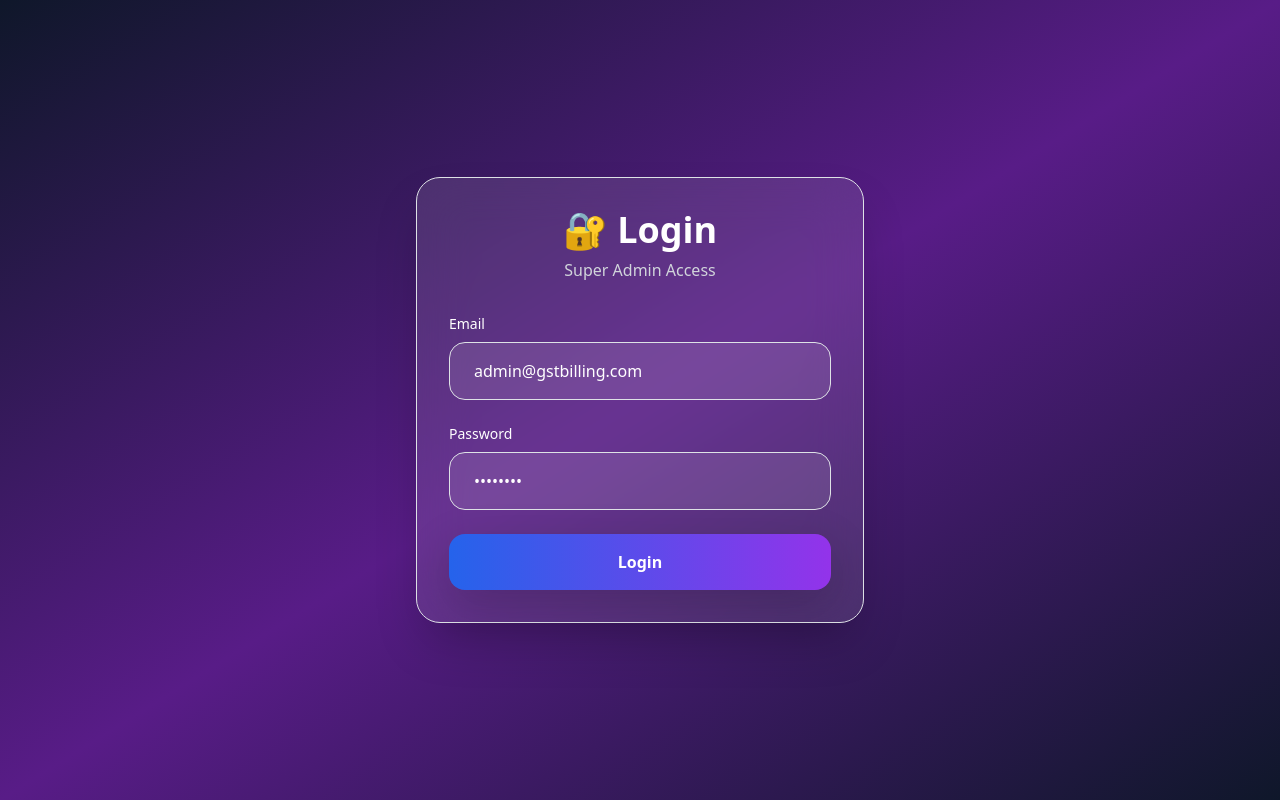
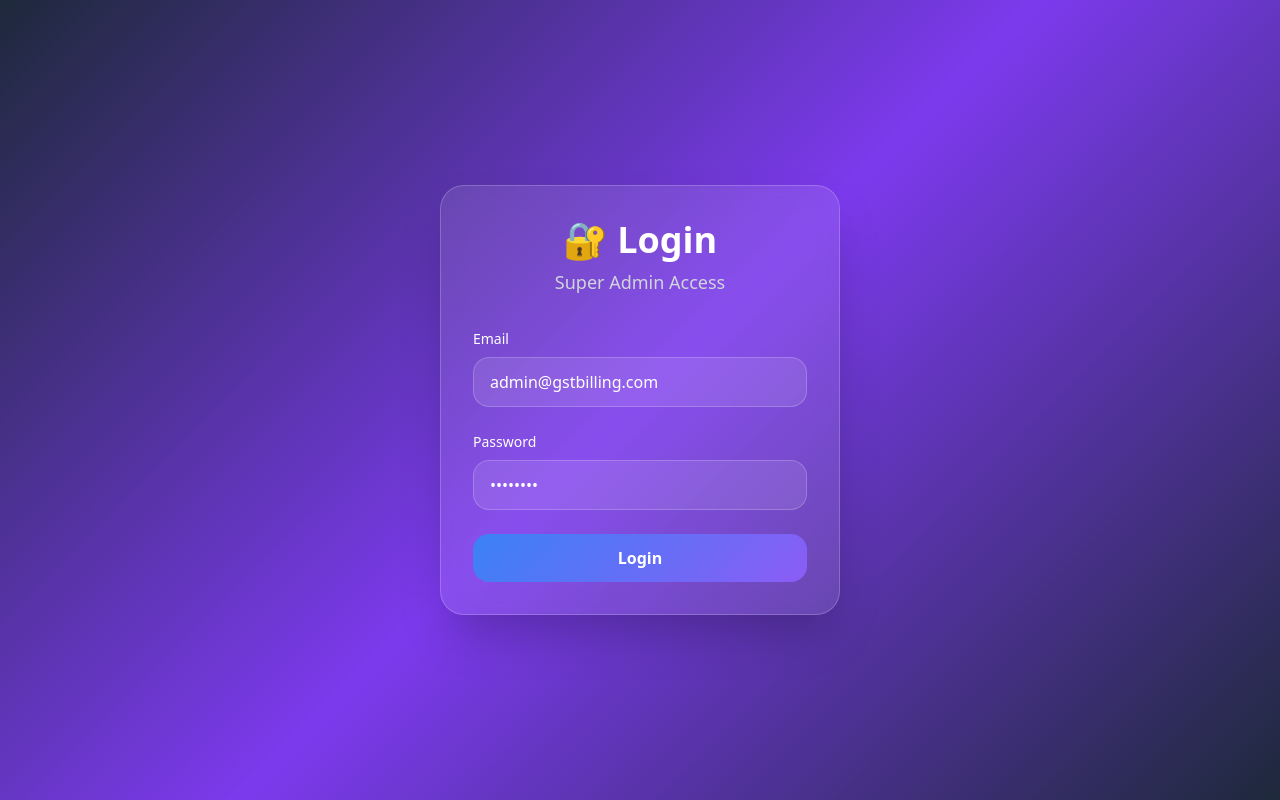
Before and after one commit to Akhilesh2006s/gst-frontend, a React (Vite) app: page /simple-login in a window 1280 px wide. Built offline with nearby package versions, Linux system fonts and the light colour scheme.

Commit message:
Complete rewrite of SimpleLogin with inline styles and add test route

```diff
--- a/src/App.tsx
+++ b/src/App.tsx
@@ -252,6 +252,12 @@ const App: React.FC = () => {
             element={<SimpleLogin />}
           />
 
+          {/* Test Login Route - Bypasses all routing */}
+          <Route
+            path="/test-login"
+            element={<SimpleLogin />}
+          />
+
           {/* Test route to check if styling is working */}
           <Route
             path="/test"
--- a/src/components/auth/SimpleLogin.tsx
+++ b/src/components/auth/SimpleLogin.tsx
@@ -51,50 +51,96 @@ const SimpleLogin: React.FC = () => {
   };
 
   return (
-    <div className="min-h-screen bg-gradient-to-br from-slate-900 via-purple-900 to-slate-900 flex items-center justify-center">
-      <div className="backdrop-blur-xl bg-white/10 rounded-3xl shadow-2xl border border-white/20 p-8 w-full max-w-md">
-        <div className="text-center mb-8">
-          <h1 className="text-4xl font-bold text-white mb-2">🔐 Login</h1>
-          <p className="text-gray-300">Super Admin Access</p>
+    <div style={{
+      minHeight: '100vh',
+      background: 'linear-gradient(135deg, #1e293b 0%, #7c3aed 50%, #1e293b 100%)',
+      display: 'flex',
+      alignItems: 'center',
+      justifyContent: 'center',
+      padding: '20px'
+    }}>
+      <div style={{
+        background: 'rgba(255, 255, 255, 0.1)',
+        backdropFilter: 'blur(10px)',
+        borderRadius: '24px',
+        boxShadow: '0 25px 50px -12px rgba(0, 0, 0, 0.25)',
+        border: '1px solid rgba(255, 255, 255, 0.2)',
+        padding: '32px',
+        width: '100%',
+        maxWidth: '400px'
+      }}>
+        <div style={{ textAlign: 'center', marginBottom: '32px' }}>
+          <h1 style={{ fontSize: '36px', fontWeight: 'bold', color: 'white', marginBottom: '8px' }}>🔐 Login</h1>
+          <p style={{ color: '#d1d5db', fontSize: '18px' }}>Super Admin Access</p>
         </div>
 
-        <form onSubmit={handleLogin} className="space-y-6">
+        <form onSubmit={handleLogin} style={{ display: 'flex', flexDirection: 'column', gap: '24px' }}>
           <div>
-            <label className="block text-white text-sm font-medium mb-2">
+            <label style={{ display: 'block', color: 'white', fontSize: '14px', fontWeight: '500', marginBottom: '8px' }}>
               Email
             </label>
             <input
               type="email"
               value={email}
               onChange={(e) => setEmail(e.target.value)}
-              className="w-full px-4 py-3 bg-white/10 border border-white/20 rounded-2xl text-white placeholder-gray-400 focus:outline-none focus:ring-2 focus:ring-blue-500 focus:border-transparent"
+              style={{
+                width: '100%',
+                padding: '12px 16px',
+                background: 'rgba(255, 255, 255, 0.1)',
+                border: '1px solid rgba(255, 255, 255, 0.2)',
+                borderRadius: '16px',
+                color: 'white',
+                fontSize: '16px',
+                outline: 'none'
+              }}
               placeholder="Enter your email"
               required
             />
           </div>
 
           <div>
-            <label className="block text-white text-sm font-medium mb-2">
+            <label style={{ display: 'block', color: 'white', fontSize: '14px', fontWeight: '500', marginBottom: '8px' }}>
               Password
             </label>
             <input
               type="password"
               value={password}
               onChange={(e) => setPassword(e.target.value)}
-              className="w-full px-4 py-3 bg-white/10 border border-white/20 rounded-2xl text-white placeholder-gray-400 focus:outline-none focus:ring-2 focus:ring-blue-500 focus:border-transparent"
+              style={{
+                width: '100%',
+                padding: '12px 16px',
+                background: 'rgba(255, 255, 255, 0.1)',
+                border: '1px solid rgba(255, 255, 255, 0.2)',
+                borderRadius: '16px',
+                color: 'white',
+                fontSize: '16px',
+                outline: 'none'
+              }}
               placeholder="Enter your password"
               required
             />
           </div>
 
           {error && (
-            <div className="bg-red-500/20 border border-red-500/30 text-red-300 px-4 py-3 rounded-2xl">
+            <div style={{
+              background: 'rgba(239, 68, 68, 0.2)',
+              border: '1px solid rgba(239, 68, 68, 0.3)',
+              color: '#fca5a5',
+              padding: '12px 16px',
+              borderRadius: '16px'
+            }}>
               {error}
             </div>
           )}
 
           {success && (
-            <div className="bg-green-500/20 border border-green-500/30 text-green-300 px-4 py-3 rounded-2xl">
+            <div style={{
+              background: 'rgba(34, 197, 94, 0.2)',
+              border: '1px solid rgba(34, 197, 94, 0.3)',
+              color: '#86efac',
+              padding: '12px 16px',
+              borderRadius: '16px'
+            }}>
               {success}
             </div>
           )}
@@ -102,7 +148,19 @@ const SimpleLogin: React.FC = () => {
           <button
             type="submit"
             disabled={loading}
-            className="w-full bg-gradient-to-r from-blue-600 to-purple-600 text-white py-3 px-6 rounded-2xl font-semibold hover:from-blue-700 hover:to-purple-700 transition-all duration-300 transform hover:scale-105 shadow-lg disabled:opacity-50 disabled:cursor-not-allowed"
+            style={{
+              width: '100%',
+              background: 'linear-gradient(135deg, #3b82f6 0%, #8b5cf6 100%)',
+              color: 'white',
+              padding: '12px 24px',
+              borderRadius: '16px',
+              fontSize: '16px',
+              fontWeight: '600',
+              border: 'none',
+              cursor: loading ? 'not-allowed' : 'pointer',
+              opacity: loading ? 0.5 : 1,
+              transition: 'all 0.3s ease'
+            }}
           >
             {loading ? 'Logging in...' : 'Login'}
           </button>
```
Lines whose indentation alone changed are shown as unchanged.
